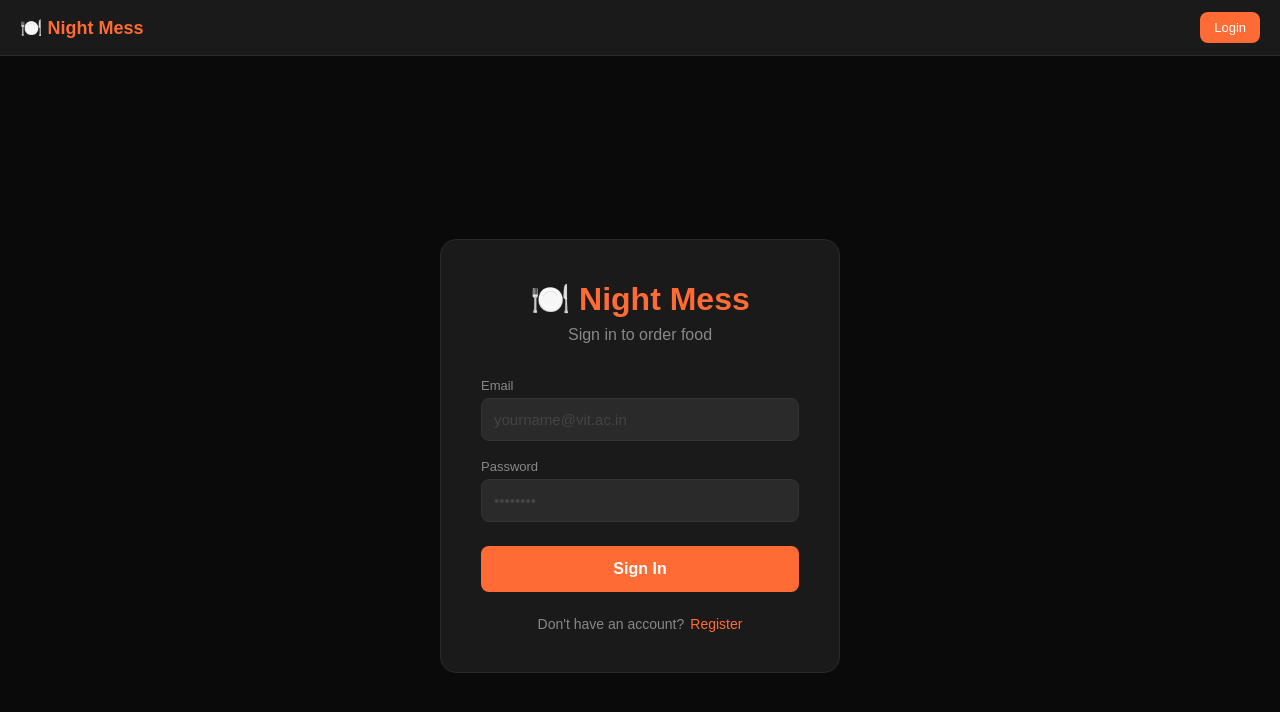
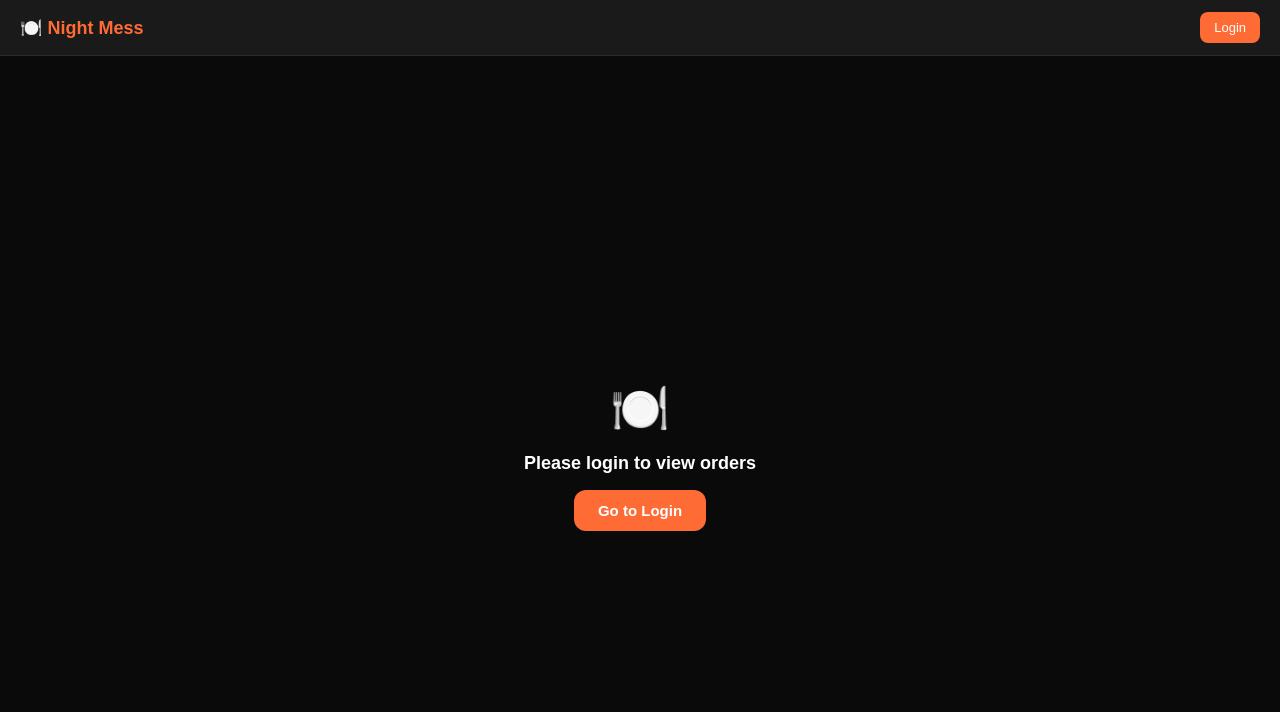
Before and after one commit to Rahulrao2506/night-mess, a Next.js app: page /orders in a window 1280 px wide. Shown: the top 712 px of the page. Built offline with nearby package versions, Linux system fonts and the light colour scheme.

Commit message:
Fix orders page with timeline and no logout bug

```diff
--- a/app/orders/page.tsx
+++ b/app/orders/page.tsx
@@ -1,179 +1,188 @@
 'use client';
-import { useState } from 'react';
-
-export default function LoginPage() {
-  const [isLogin, setIsLogin] = useState(true);
-  const [loading, setLoading] = useState(false);
-  const [error, setError] = useState('');
-  const [form, setForm] = useState({
-    name: '',
-    email: '',
-    rollNumber: '',
-    password: ''
-  });
+import { useState, useEffect } from 'react';
 
 const API = 'https://night-mess-api.onrender.com';
 
-  const handleSubmit = async () => {
-    setLoading(true);
-    setError('');
+const statusColors: Record<string, string> = {
+  pending: '#f59e0b',
+  accepted: '#3b82f6',
+  preparing: '#8b5cf6',
+  ready: '#22c55e',
+  completed: '#666',
+  rejected: '#ef4444'
+};
 
-    try {
-      const endpoint = isLogin ? '/api/auth/login' : '/api/auth/register';
-      const body = isLogin
-        ? { email: form.email, password: form.password }
-        : { name: form.name, email: form.email, rollNumber: form.rollNumber, password: form.password };
+const statusEmoji: Record<string, string> = {
+  pending: '⏳',
+  accepted: '✅',
+  preparing: '👨‍🍳',
+  ready: '🎉',
+  completed: '✔️',
+  rejected: '❌'
+};
 
-      const res = await fetch(`${API}${endpoint}`, {
-        method: 'POST',
-        headers: { 'Content-Type': 'application/json' },
-        body: JSON.stringify(body)
-      });
+export default function OrdersPage() {
+  const [orders, setOrders] = useState<any[]>([]);
+  const [loading, setLoading] = useState(true);
+  const [user, setUser] = useState<any>(null);
 
-      const data = await res.json();
-      console.log('Response:', data);
+  useEffect(() => {
+    const stored = localStorage.getItem('user');
+    const token = localStorage.getItem('token');
 
-      if (!data.success) {
-        setError(data.message || 'Something went wrong');
+    if (!stored || !token) {
+      // Don't logout — just show login prompt
       setLoading(false);
       return;
     }
 
-      localStorage.setItem('token', data.token);
-      localStorage.setItem('user', JSON.stringify(data.user));
+    setUser(JSON.parse(stored));
+    fetchOrders(token);
 
-      if (data.user.role === 'admin') {
-        window.location.href = '/admin';
-      } else {
-        window.location.href = '/';
+    const interval = setInterval(() => fetchOrders(token), 15000);
+    return () => clearInterval(interval);
+  }, []);
+
+  const fetchOrders = async (token: string) => {
+    try {
+      const res = await fetch(`${API}/api/orders/my`, {
+        headers: { Authorization: `Bearer ${token}` }
+      });
+      const data = await res.json();
+      if (data.success) {
+        setOrders(data.orders);
       }
-
-    } catch (err: any) {
-      console.error(err);
-      setError('Network error: ' + err.message);
-    }
+    } catch (err) {}
     setLoading(false);
   };
 
+  if (loading) return (
+    <div style={{ minHeight: '100vh', background: '#0a0a0a', display: 'flex', alignItems: 'center', justifyContent: 'center', color: '#fff' }}>
+      Loading your orders...
+    </div>
+  );
+
+  if (!user) return (
+    <div style={{ minHeight: '100vh', background: '#0a0a0a', display: 'flex', alignItems: 'center', justifyContent: 'center', flexDirection: 'column', gap: 16 }}>
+      <div style={{ fontSize: 48 }}>🍽️</div>
+      <div style={{ color: '#fff', fontSize: 18, fontWeight: 700 }}>Please login to view orders</div>
+      <button
+        onClick={() => window.location.href = '/login'}
+        style={{ background: '#ff6b35', color: '#fff', border: 'none', borderRadius: 12, padding: '12px 24px', fontSize: 15, fontWeight: 700, cursor: 'pointer' }}>
+        Go to Login
+      </button>
+    </div>
+  );
+
   return (
-    <div style={{
-      minHeight: '100vh',
-      background: '#0a0a0a',
-      display: 'flex',
-      alignItems: 'center',
-      justifyContent: 'center',
-      fontFamily: 'sans-serif'
-    }}>
-      <div style={{
-        background: '#1a1a1a',
-        borderRadius: '16px',
-        padding: '40px',
-        width: '100%',
-        maxWidth: '400px',
-        border: '1px solid #2a2a2a'
-      }}>
-        <h1 style={{ color: '#ff6b35', textAlign: 'center', marginBottom: '8px' }}>
-          🍽️ Night Mess
+    <div style={{ minHeight: '100vh', background: '#0a0a0a', color: '#fff', fontFamily: 'sans-serif', padding: '20px' }}>
+      <h1 style={{ fontSize: 22, fontWeight: 800, color: '#ff6b35', marginBottom: 4 }}>
+        📋 My Orders
       </h1>
-        <p style={{ color: '#888', textAlign: 'center', marginBottom: '32px' }}>
-          {isLogin ? 'Sign in to order food' : 'Create your account'}
+      <p style={{ color: '#666', fontSize: 13, marginBottom: 24 }}>
+        Auto-refreshes every 15 seconds
       </p>
 
-        {error && (
+      {orders.length === 0 ? (
+        <div style={{ textAlign: 'center', padding: '60px 0' }}>
+          <div style={{ fontSize: 48, marginBottom: 16 }}>🛒</div>
+          <div style={{ color: '#666', fontSize: 15 }}>No orders yet</div>
+          <button
+            onClick={() => window.location.href = '/'}
+            style={{ marginTop: 16, background: '#ff6b35', color: '#fff', border: 'none', borderRadius: 12, padding: '12px 24px', fontSize: 14, fontWeight: 700, cursor: 'pointer' }}>
+            Browse Menu
+          </button>
+        </div>
+      ) : (
+        orders.map(order => (
+          <div key={order._id} style={{
+            background: '#1a1a1a', borderRadius: 16, padding: '16px 20px',
+            marginBottom: 12, border: `1px solid ${statusColors[order.status]}44`
+          }}>
+            {/* Header */}
+            <div style={{ display: 'flex', justifyContent: 'space-between', alignItems: 'center', marginBottom: 12 }}>
+              <div>
+                <span style={{ fontSize: 20, fontWeight: 800, color: '#ff6b35' }}>
+                  #{order.tokenNumber}
+                </span>
+                <span style={{ fontSize: 11, color: '#666', marginLeft: 10 }}>
+                  {new Date(order.createdAt).toLocaleString('en-IN', {
+                    day: '2-digit', month: 'short',
+                    hour: '2-digit', minute: '2-digit'
+                  })}
+                </span>
+              </div>
+              <span style={{
+                background: statusColors[order.status] + '22',
+                color: statusColors[order.status],
+                padding: '4px 12px', borderRadius: 20,
+                fontSize: 12, fontWeight: 700
+              }}>
+                {statusEmoji[order.status]} {order.status.toUpperCase()}
+              </span>
+            </div>
+
+            {/* Order Timeline */}
+            <div style={{ display: 'flex', alignItems: 'center', gap: 4, marginBottom: 14, overflowX: 'auto' }}>
+              {['pending', 'accepted', 'preparing', 'ready', 'completed'].map((step, i) => {
+                const steps = ['pending', 'accepted', 'preparing', 'ready', 'completed'];
+                const currentIndex = steps.indexOf(order.status);
+                const stepIndex = steps.indexOf(step);
+                const isActive = stepIndex <= currentIndex;
+                const isCurrent = step === order.status;
+                return (
+                  <div key={step} style={{ display: 'flex', alignItems: 'center', gap: 4, flexShrink: 0 }}>
                     <div style={{
-            background: '#ff000022',
-            border: '1px solid #ff0000',
-            color: '#ff6b6b',
-            padding: '12px',
-            borderRadius: '8px',
-            marginBottom: '16px',
-            fontSize: '14px'
+                      width: isCurrent ? 32 : 24, height: isCurrent ? 32 : 24,
+                      borderRadius: '50%',
+                      background: isActive ? statusColors[order.status] : '#2a2a2a',
+                      display: 'flex', alignItems: 'center', justifyContent: 'center',
+                      fontSize: isCurrent ? 14 : 10,
+                      transition: 'all 0.3s',
+                      border: isCurrent ? `2px solid ${statusColors[order.status]}` : 'none'
                     }}>
-            {error}
+                      {isActive ? statusEmoji[step] : '○'}
+                    </div>
+                    {i < 4 && (
+                      <div style={{
+                        width: 20, height: 2,
+                        background: stepIndex < currentIndex ? statusColors[order.status] : '#2a2a2a'
+                      }} />
+                    )}
+                  </div>
+                );
+              })}
+            </div>
+
+            {/* Items */}
+            <div style={{ marginBottom: 12 }}>
+              {order.items?.map((item: any, i: number) => (
+                <div key={i} style={{ display: 'flex', justifyContent: 'space-between', fontSize: 13, color: '#ccc', marginBottom: 4 }}>
+                  <span>{item.name} × {item.quantity}</span>
+                  <span>₹{item.price * item.quantity}</span>
+                </div>
+              ))}
+            </div>
+
+            {/* Total */}
+            <div style={{ display: 'flex', justifyContent: 'space-between', borderTop: '1px solid #2a2a2a', paddingTop: 10 }}>
+              <span style={{ fontSize: 13, color: '#888' }}>Total</span>
+              <span style={{ fontSize: 15, fontWeight: 800, color: '#ff9a3c' }}>₹{order.totalAmount}</span>
+            </div>
+
+            {/* Ready banner */}
+            {order.status === 'ready' && (
+              <div style={{
+                marginTop: 12, background: '#22c55e22', border: '1px solid #22c55e',
+                borderRadius: 10, padding: '10px 14px', fontSize: 13,
+                color: '#22c55e', fontWeight: 700, textAlign: 'center'
+              }}>
+                🎉 Your order is ready! Show token #{order.tokenNumber} at counter
               </div>
             )}
-
-        {!isLogin && (
-          <>
-            <label style={{ color: '#888', fontSize: '13px' }}>Full Name</label>
-            <input
-              type="text"
-              placeholder="Your Name"
-              value={form.name}
-              onChange={e => setForm({...form, name: e.target.value})}
-              style={inputStyle}
-            />
-            <label style={{ color: '#888', fontSize: '13px' }}>Roll Number</label>
-            <input
-              type="text"
-              placeholder="24BCE1234"
-              value={form.rollNumber}
-              onChange={e => setForm({...form, rollNumber: e.target.value})}
-              style={inputStyle}
-            />
-          </>
+          </div>
+        ))
       )}
-
-        <label style={{ color: '#888', fontSize: '13px' }}>Email</label>
-        <input
-          type="email"
-          placeholder="yourname@vit.ac.in"
-          value={form.email}
-          onChange={e => setForm({...form, email: e.target.value})}
-          style={inputStyle}
-        />
-
-        <label style={{ color: '#888', fontSize: '13px' }}>Password</label>
-        <input
-          type="password"
-          placeholder="••••••••"
-          value={form.password}
-          onChange={e => setForm({...form, password: e.target.value})}
-          style={inputStyle}
-        />
-
-        <button
-          onClick={handleSubmit}
-          disabled={loading}
-          style={{
-            width: '100%',
-            padding: '14px',
-            background: loading ? '#555' : '#ff6b35',
-            color: 'white',
-            border: 'none',
-            borderRadius: '8px',
-            fontSize: '16px',
-            fontWeight: 'bold',
-            cursor: loading ? 'not-allowed' : 'pointer',
-            marginTop: '8px'
-          }}
-        >
-          {loading ? 'Please wait...' : isLogin ? 'Sign In' : 'Create Account'}
-        </button>
-
-        <p style={{ color: '#888', textAlign: 'center', marginTop: '24px', fontSize: '14px' }}>
-          {isLogin ? "Don't have an account?" : 'Already have an account?'}
-          <span
-            onClick={() => { setIsLogin(!isLogin); setError(''); }}
-            style={{ color: '#ff6b35', cursor: 'pointer', marginLeft: '6px' }}
-          >
-            {isLogin ? 'Register' : 'Sign In'}
-          </span>
-        </p>
-      </div>
     </div>
   );
 }
-
-const inputStyle = {
-  width: '100%',
-  padding: '12px',
-  background: '#2a2a2a',
-  border: '1px solid #333',
-  borderRadius: '8px',
-  color: 'white',
-  fontSize: '15px',
-  marginBottom: '16px',
-  marginTop: '4px',
-  boxSizing: 'border-box' as const
-};
```
Lines whose indentation alone changed are shown as unchanged.
